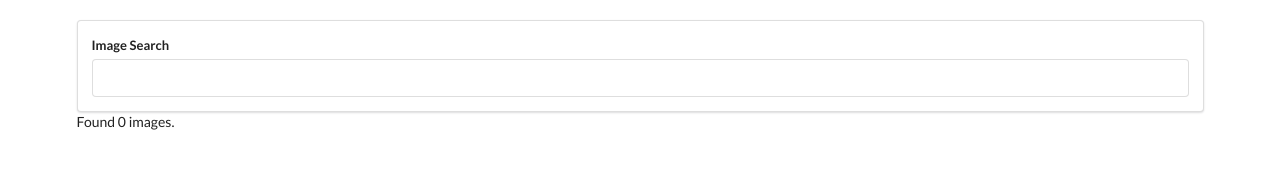
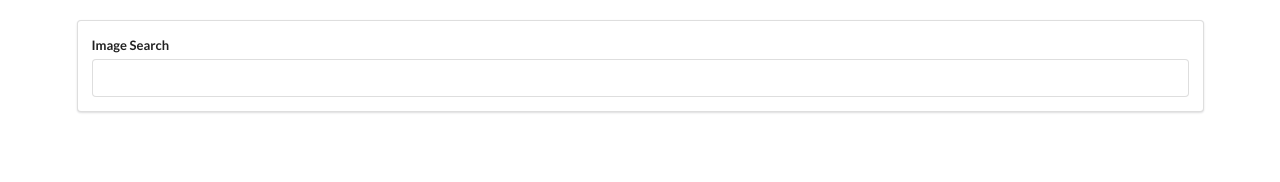
Before and after one commit to ManojChenna/React-with-API-call, a React (Create React App) app: page / in a window 1280 px wide. Shown: the top 182 px of the page. Built offline with nearby package versions, Linux system fonts and the light colour scheme.

Commit message:
added images

```diff
--- a/src/components/App.js
+++ b/src/components/App.js
@@ -1,6 +1,7 @@
 import React from "react";
 import unsplash from "../api/Unsplash";
 import SearchBar from "./SearchBar";
+import ImageList from "./ImageList";
 
 class App extends React.Component {
   state = { images: [] };
@@ -14,7 +15,7 @@
     return (
       <div className="ui container" style={{ marginTop: "20px" }}>
         <SearchBar onSubmit={this.onSearchSubmit} />
-        Found {this.state.images.length} images.
+        <ImageList images={this.state.images}/>
       </div>
     );
   }
--- /dev/null
+++ b/src/components/ImageList.js
@@ -0,0 +1,13 @@
+import React from "react";
+
+const ImageList = (props) => {
+  const images = props.images.map((image) => {
+    return (
+      <img key={image.id} src={image.urls.regular} alt={image.description} />
+    );
+  });
+
+  return <div>{images}</div>;
+};
+
+export default ImageList;
```
